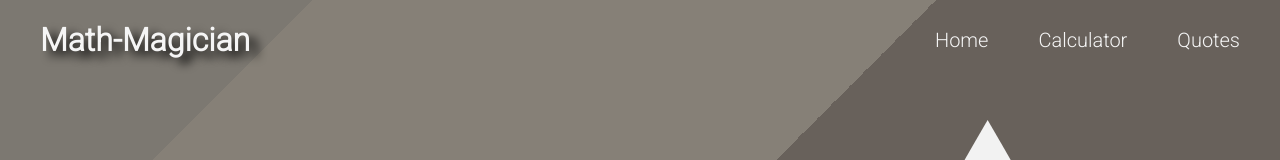
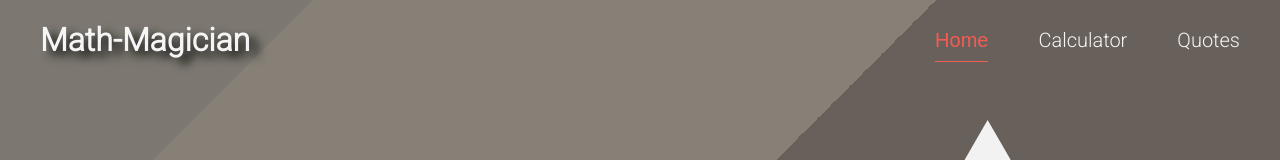
Before and after one commit to amita-roy/Calculator, a React (Create React App) app: page / in a window 1280 px wide. Shown: the top 160 px of the page. Built offline with nearby package versions, Linux system fonts and the light colour scheme.

Commit message:
Update nav active style

```diff
--- a/src/components/navigation/Navigation.js
+++ b/src/components/navigation/Navigation.js
@@ -1,17 +1,33 @@
 import React from 'react';
-import { Link } from 'react-router-dom';
+import { NavLink } from 'react-router-dom';
 
 import './Navigation.css';
 
-const Navigation = () => (
+const Navigation = () => {
+  const activeStyle = {
+    color: '#f45b53',
+    borderBottom: '1px solid #f45b53',
+    paddingBottom: '10px',
+    fontWeight: '500',
+    fontFamily: 'Halvetica, sans-serif',
+    transition: 'all 0.3s ease-in',
+  };
+  return (
     <div className="navigation">
       <p className="brand">Math-Magician</p>
       <nav className="nav-items">
-      <Link to="/">Home</Link>
-      <Link to="/calculator">Calculator</Link>
-      <Link to="/quotes">Quotes</Link>
+        <NavLink to="/" exact activeStyle={activeStyle}>
+          Home
+        </NavLink>
+        <NavLink to="/calculator" activeStyle={activeStyle}>
+          Calculator
+        </NavLink>
+        <NavLink to="/quotes" activeStyle={activeStyle}>
+          Quotes
+        </NavLink>
       </nav>
     </div>
   );
+};
 
 export default Navigation;
```
Lines whose indentation alone changed are shown as unchanged.
